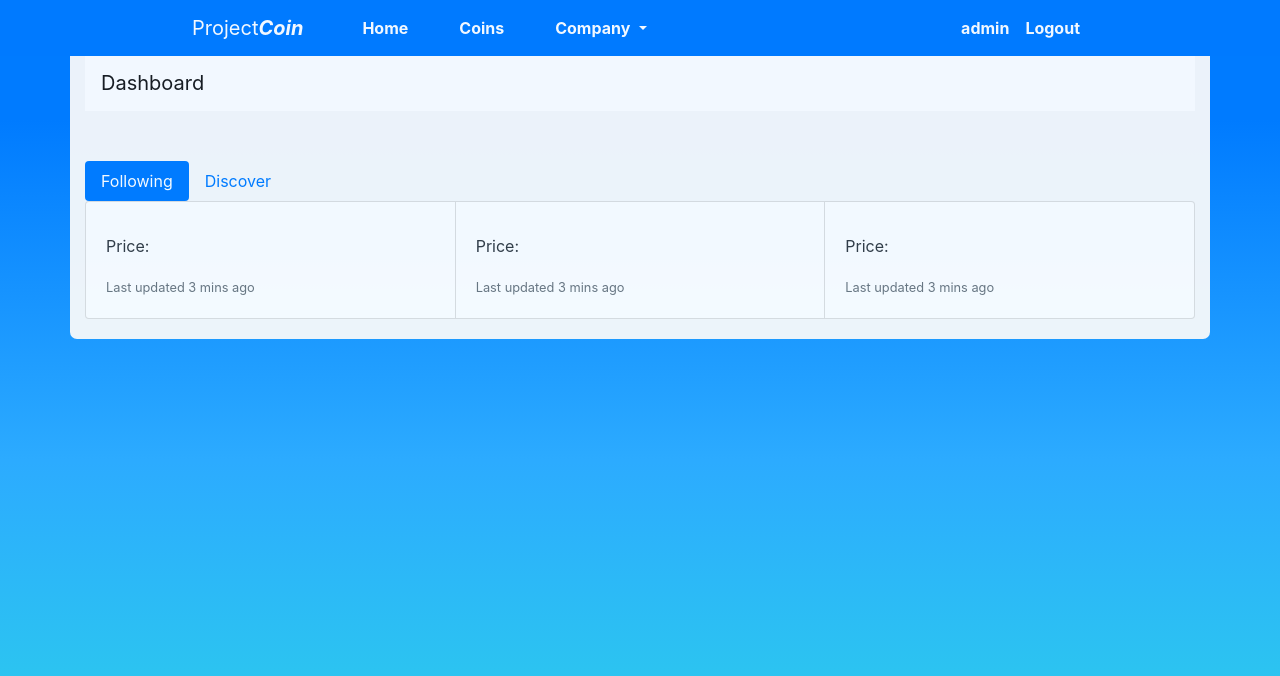
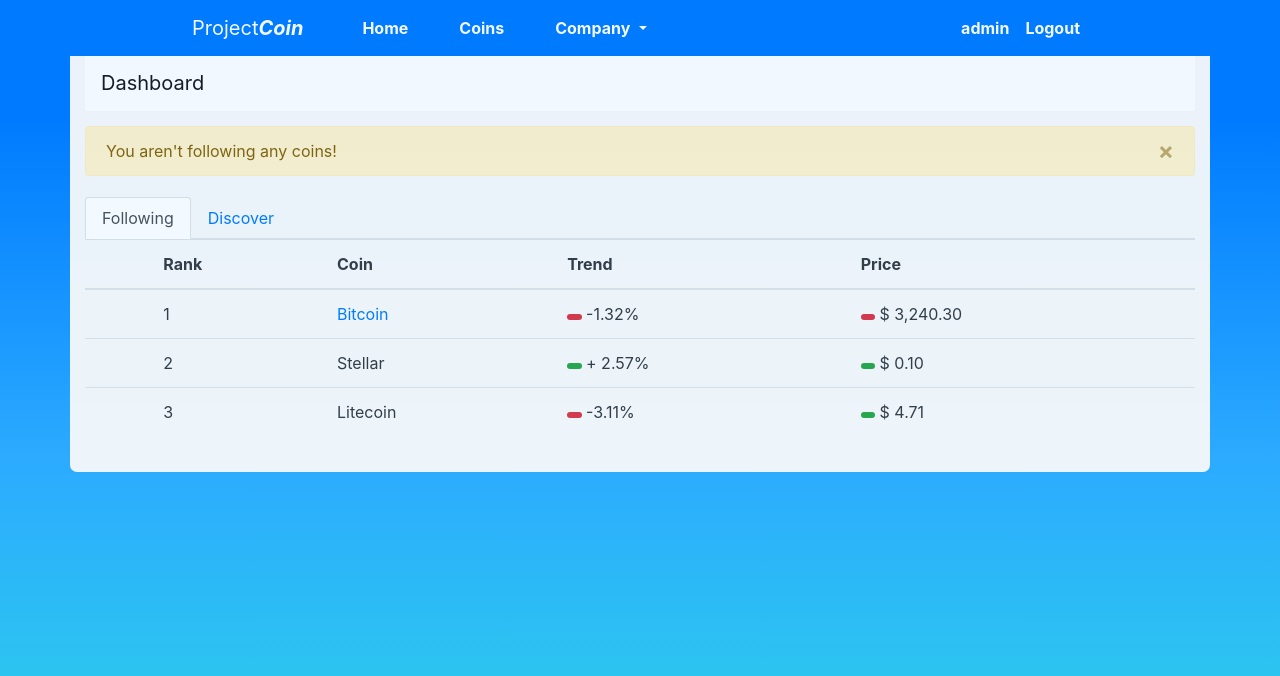
Before and after one commit to thelonster/466-Cryptocurrency-Site, a Django app: page /dashboard/ in a window 1280 px wide. Shown: the top 676 px of the page. Run offline with Django 3.2, Linux system fonts and the light colour scheme; a user stored in the database is signed in; some libraries are stand-ins or nearby versions.

Commit message:
Updated dashboard.html

```diff
--- a/ProjectCoin/ProjectCoin/pages/templates/dashboard.html
+++ b/ProjectCoin/ProjectCoin/pages/templates/dashboard.html
@@ -12,60 +12,117 @@
 
     </nav>
 
-    <div class="spacer" style="padding-top: 25px; padding-bottom: 25px;"> </div>
+    <div class="spacer" style="padding-top: 15px; padding-bottom: 5px;">
+        <div class="alert alert-warning alert-dismissible fade show" role="alert">
+            You aren't following any coins!
+            <button type="button" class="close" data-dismiss="alert" aria-label="Close">
+                <span aria-hidden="true">&times;</span>
+            </button>
+        </div>
+    </div>
 
 
-    <ul class="nav nav-pills">
-        <li class="nav-item">
-            <a class="nav-link active" href="#">Following <i class="fas fa-star"></i></a>
-        </li>
-        <li class="nav-item">
-            <a class="nav-link" href="#">Discover <i class="fas fa-search-dollar"></i></a>
-        </li>
-    </ul>
-    <div class="row-sm-12"> <!-- Each row can hold 3 currencies-->
-        <div class="card-group text-dark">
-            <!-- One Card is One Currency -->
-            <div class="card">
-                <!--Graph would go here-->
-                <div class="card-body">
-                    <h5 class="card-title">
-                        <!--Coin Name would go here -->
-                    </h5>
-                    <p class="card-text">Price:
-                        <!-- Price here -->
-                    </p>
-                    <small class="text-muted">Last updated 3 mins ago</small> <!-- Hopefully we can pull when it was last updated, if not we can delete this section-->
-                </div>
+    <ul class="nav nav-tabs" id="myTab" role="tablist">
+            <li class="nav-item text-muted">
+              <a class="nav-link active" id="following-tab" data-toggle="tab" href="#following" role="tab" aria-controls="following" aria-selected="true">Following <i class="fas fa-star"></i></a>
+            </li>
+            <li class="nav-item text-muted">
+              <a class="nav-link" id="discover-tab" data-toggle="tab" href="#discover" role="tab" aria-controls="discover" aria-selected="false">Discover <i class="fas fa-search-dollar"></i></a>
+            </li>
+          </ul>
+          <div class="tab-content" id="myTabContent">
+            <div class="tab-pane fade show active text-dark" id="following" role="tabpanel" aria-labelledby="following-tab">
+                    <table class="table table-hover">
+                            <thead>
+                                <tr>
+                                    <th scope="col"> </th>
+                                    <th scope="col">Rank</th>
+                                    <th scope="col">Coin</th>
+                                    <th scope="col">Trend</th>
+                                    <th scope="col">Price</th>
+                                </tr>
+                            </thead>
+                            <tbody>
+                                <!-- These should move depending on which one is ranked higher either at the end of the day or throughout the day ? -->
+                                <tr>
+                                    <th scope="row">
+                                            <i class="fas fa-star"></i></th>
+                                            <td>1</td>
+                                    <td>
+                                        <!-- Product Name: Bitcoin for testing --><a href="{% url 'bitcoin' %}">Bitcoin</a></td>
+                                    <td>
+                                        <!-- High for the day and/or trend: random trend for testing --><span class="badge badge-pill badge-danger"><i
+                                                class="fas fa-arrow-alt-circle-down"></i></span> -1.32% </td>
+                                    <td>
+                                        <!-- Price: random price for the day for testing--><span class="badge badge-pill badge-danger"><i
+                                                class="fas fa-arrow-alt-circle-down"></i></span> $ 3,240.30 </td>
+                                </tr>
+                                <tr>
+                                    <th scope="row"><i class="fas fa-star"></i></th>
+                                    <td>2</td>
+                                    <td>Stellar</td>
+                                    <td><span class="badge badge-pill badge-success"><i class="fas fa-arrow-alt-circle-up"></i></span>
+                                        + 2.57% </td>
+                                    <td><span class="badge badge-pill badge-success"><i class="fas fa-arrow-alt-circle-up"></i></span>
+                                        $ 0.10</td>
+                                </tr>
+                                <tr>
+                                    <th scope="row"><i class="fas fa-star"></i></th>
+                                    <td>3</td>
+                                    <td>Litecoin</td>
+                                    <td><span class="badge badge-pill badge-danger"><i class="fas fa-arrow-alt-circle-down"></i></span> -3.11%</td>
+                                    <td><span class="badge badge-pill badge-success"><i class="fas fa-arrow-alt-circle-up"></i></span> $ 4.71</td>
+                                </tr>
+                            </tbody>
+                        </table>
             </div>
-            <!-- One Card is One Currency -->
-            <div class="card">
-                <!--Graph would go here-->
-                <div class="card-body">
-                    <h5 class="card-title">
-                        <!--Coin Name would go here -->
-                    </h5>
-                    <p class="card-text">Price:
-                        <!-- Price here -->
-                    </p>
-                    <small class="text-muted">Last updated 3 mins ago</small>
-                </div>
+            <div class="tab-pane fade text-dark" id="discover" role="tabpanel" aria-labelledby="discover-tab">
+                    <table class="table table-hover">
+                            <thead>
+                                <tr>
+                                    <th scope="col"> </th>
+                                    <th scope="col">Rank</th>
+                                    <th scope="col">Coin</th>
+                                    <th scope="col">Trend</th>
+                                    <th scope="col">Price</th>
+                                </tr>
+                            </thead>
+                            <tbody>
+                                <!-- These should move depending on which one is ranked higher either at the end of the day or throughout the day ? -->
+                                <tr>
+                                    <th scope="row">
+                                            <i class="far fa-star"></i></th>
+                                            <td>1</td>
+                                    <td>
+                                        <!-- Product Name: Bitcoin for testing --><a href="{% url 'bitcoin' %}">Bitcoin</a></td>
+                                    <td>
+                                        <!-- High for the day and/or trend: random trend for testing --><span class="badge badge-pill badge-danger"><i
+                                                class="fas fa-arrow-alt-circle-down"></i></span> -1.32% </td>
+                                    <td>
+                                        <!-- Price: random price for the day for testing--><span class="badge badge-pill badge-danger"><i
+                                                class="fas fa-arrow-alt-circle-down"></i></span> $ 3,240.30 </td>
+                                </tr>
+                                <tr>
+                                    <th scope="row"><i class="far fa-star"></i></th>
+                                    <td>2</td>
+                                    <td>Stellar</td>
+                                    <td><span class="badge badge-pill badge-success"><i class="fas fa-arrow-alt-circle-up"></i></span>
+                                        + 2.57% </td>
+                                    <td><span class="badge badge-pill badge-success"><i class="fas fa-arrow-alt-circle-up"></i></span>
+                                        $ 0.10</td>
+                                </tr>
+                                <tr>
+                                    <th scope="row"><i class="far fa-star"></i></th>
+                                    <td>3</td>
+                                    <td>Litecoin</td>
+                                    <td><span class="badge badge-pill badge-danger"><i class="fas fa-arrow-alt-circle-down"></i></span> -3.11%</td>
+                                    <td><span class="badge badge-pill badge-success"><i class="fas fa-arrow-alt-circle-up"></i></span> $ 4.71</td>
+                                </tr>
+                            </tbody>
+                        </table>
             </div>
-            <!-- One Card is One Currency -->
-            <div class="card">
-                <!--Graph would go here-->
-                <div class="card-body">
-                    <h5 class="card-title">
-                        <!--Coin Name would go here -->
-                    </h5>
-                    <p class="card-text">Price:
-                        <!-- Price here -->
-                    </p>
-                    <small class="text-muted">Last updated 3 mins ago</small>
-                </div>
-            </div>
-        </div>
-    </div>
+          </div>
+
 
 </div>
 
```
